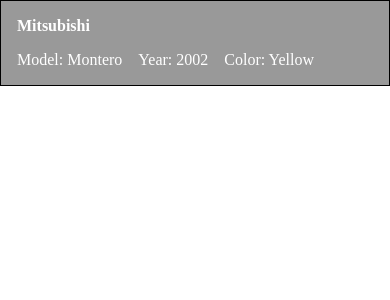
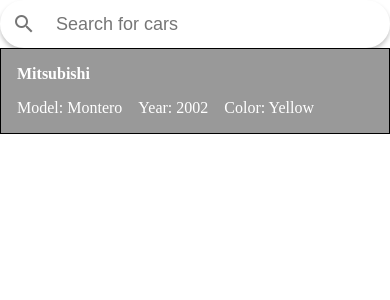
Before and after one commit to SpiritBreaker226/free-to-share, a React Native app: screen / in a window 390 px wide. Shown: the top 300 px of the page. Built offline with nearby package versions, Linux system fonts and the light colour scheme.

Commit message:
Add Search Component
Add the Search component so that the user can search for cars using this
component.

```diff
--- a/App.tsx
+++ b/App.tsx
@@ -1,7 +1,7 @@
 import { StyleSheet } from 'react-native'
 import { Provider as PaperProvider } from 'react-native-paper'
 
-import { CarItem } from './Components'
+import { CarItem, Search } from './Components'
 import { AppProvider } from './contexts'
 import { theme } from './theme'
 
@@ -9,6 +9,7 @@
   return (
     <AppProvider>
       <PaperProvider theme={theme}>
+        <Search />
         <CarItem
           car={{
             id: 1,
--- /dev/null
+++ b/Components/Search/Search.tsx
@@ -0,0 +1,28 @@
+import React, { FC } from 'react'
+import { Searchbar } from 'react-native-paper'
+
+import { useApp } from '../../contexts'
+import { Types } from '../../types'
+
+export const Search: FC = () => {
+  const {
+    state: { searchText },
+    dispatch,
+  } = useApp()
+
+  const handleTextChange = (searchText: string) => {
+    dispatch({
+      type: Types.UpdateSearchText,
+      payload: { searchText: searchText.trim() },
+    })
+    dispatch({ type: Types.Search, payload: {} })
+  }
+
+  return (
+    <Searchbar
+      placeholder="Search for cars"
+      onChangeText={handleTextChange}
+      value={searchText}
+    />
+  )
+}
--- /dev/null
+++ b/Components/Search/index.ts
@@ -0,0 +1 @@
+export * from "./Search";
--- a/Components/index.ts
+++ b/Components/index.ts
@@ -1 +1,2 @@
 export * from './CarItem'
+export * from './Search'
```
